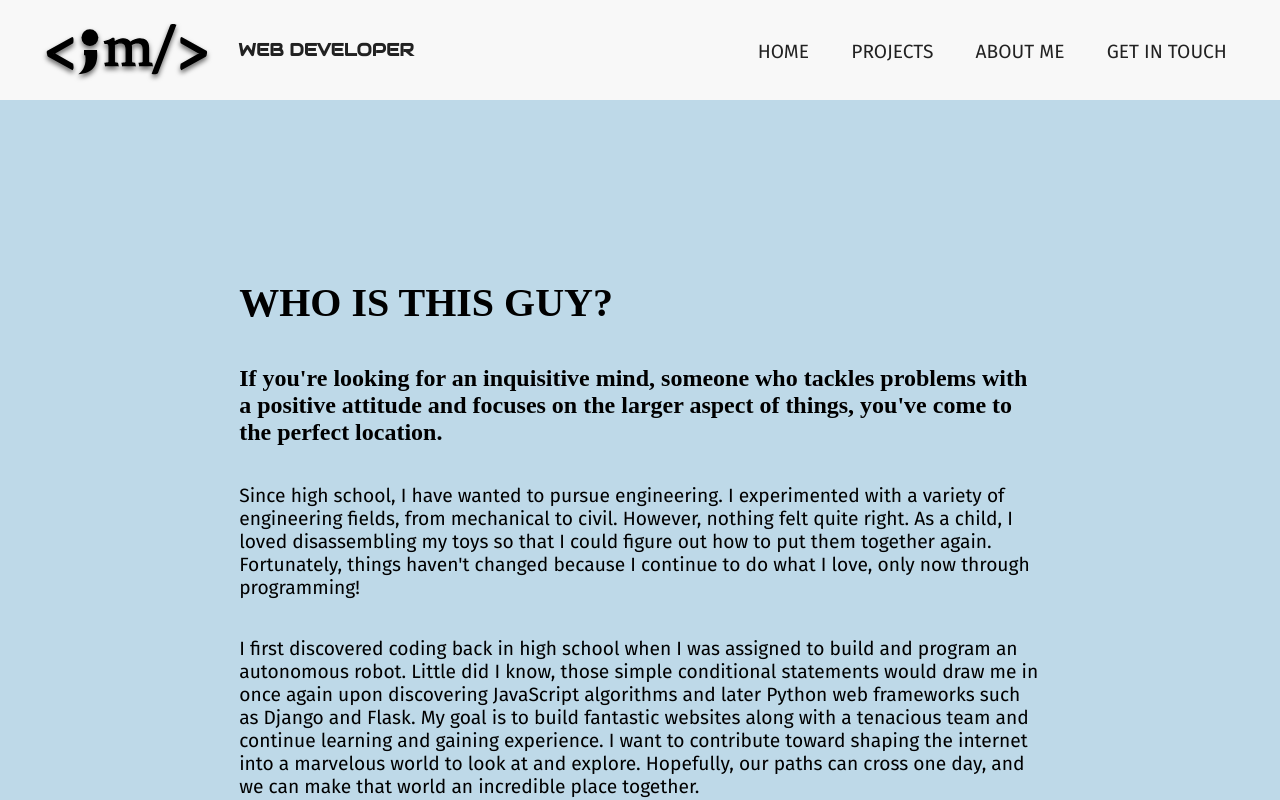
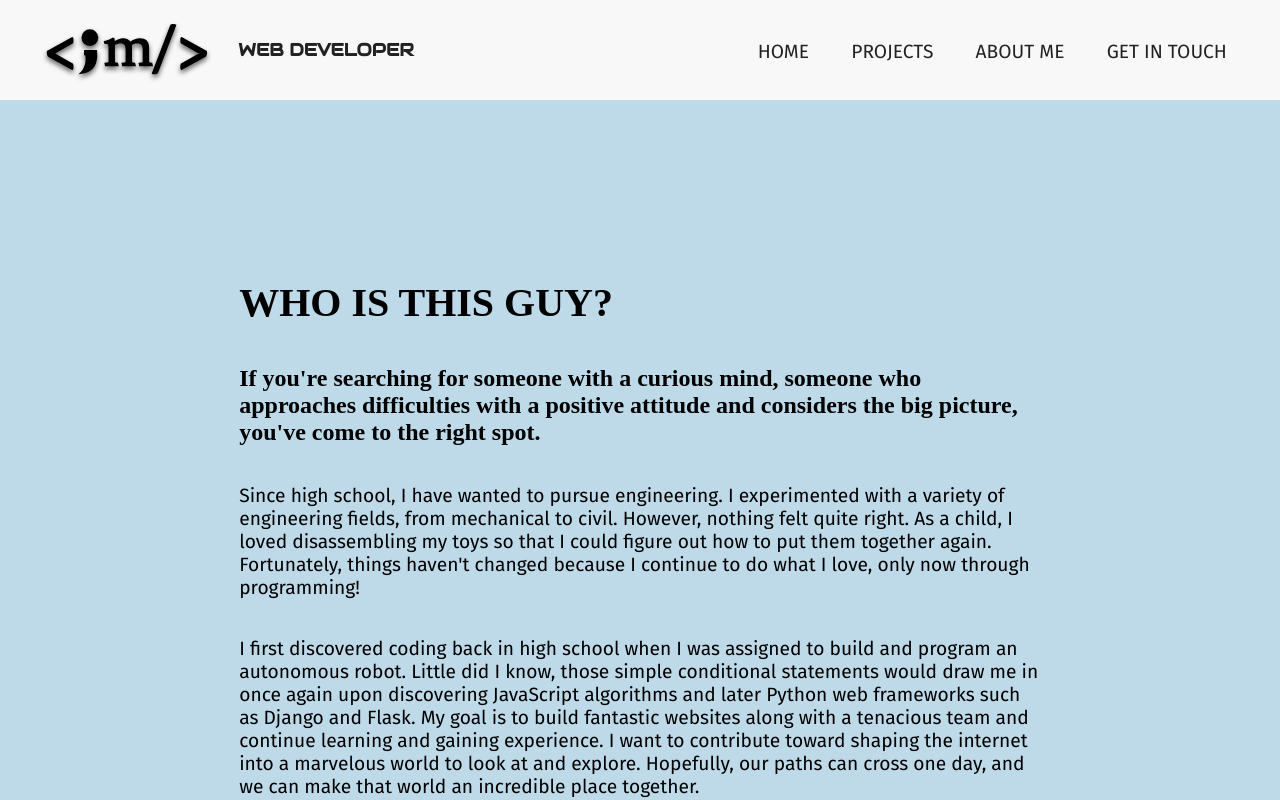
Before and after one commit to Juanmarin444/My_Web_Portfolio, a React (Create React App) app in the folder client/: page /about in a window 1280 px wide. Shown: the top 800 px of the page. Built offline with nearby package versions, Linux system fonts and the light colour scheme; a web font is replaced by a local one.

Commit message:
updated h3 in about me

```diff
--- a/client/src/pages/AboutPage/index.js
+++ b/client/src/pages/AboutPage/index.js
@@ -7,7 +7,7 @@ const AboutPage = () => {
     <div className="aboutpage">
       <div className="aboutpage__info">
         <h1>WHO IS THIS GUY?</h1>
-        <h3>If you're looking for an inquisitive mind, someone who tackles problems with a positive attitude and focuses on the larger aspect of things, you've come to the perfect location.</h3>
+        <h3>If you're searching for someone with a curious mind, someone who approaches difficulties with a positive attitude and considers the big picture, you've come to the right spot.</h3>
         <p>Since high school, I have wanted to pursue engineering. I experimented with a variety of engineering fields, from mechanical to civil. However, nothing felt quite right. As a child, I loved disassembling my toys so that I could figure out how to put them together again. Fortunately, things haven't changed because I continue to do what I love, only now through programming!</p>
         <p>I first discovered coding back in high school when I was assigned to build and program an autonomous robot. Little did I know, those simple conditional statements would draw me in once again upon discovering JavaScript algorithms and later Python web frameworks such as Django and Flask. My goal is to build fantastic websites along with a tenacious team and continue learning and gaining experience. I want to contribute toward shaping the internet into a marvelous world to look at and explore. Hopefully, our paths can cross one day, and we can make that world an incredible place together.</p>
       </div>
```
